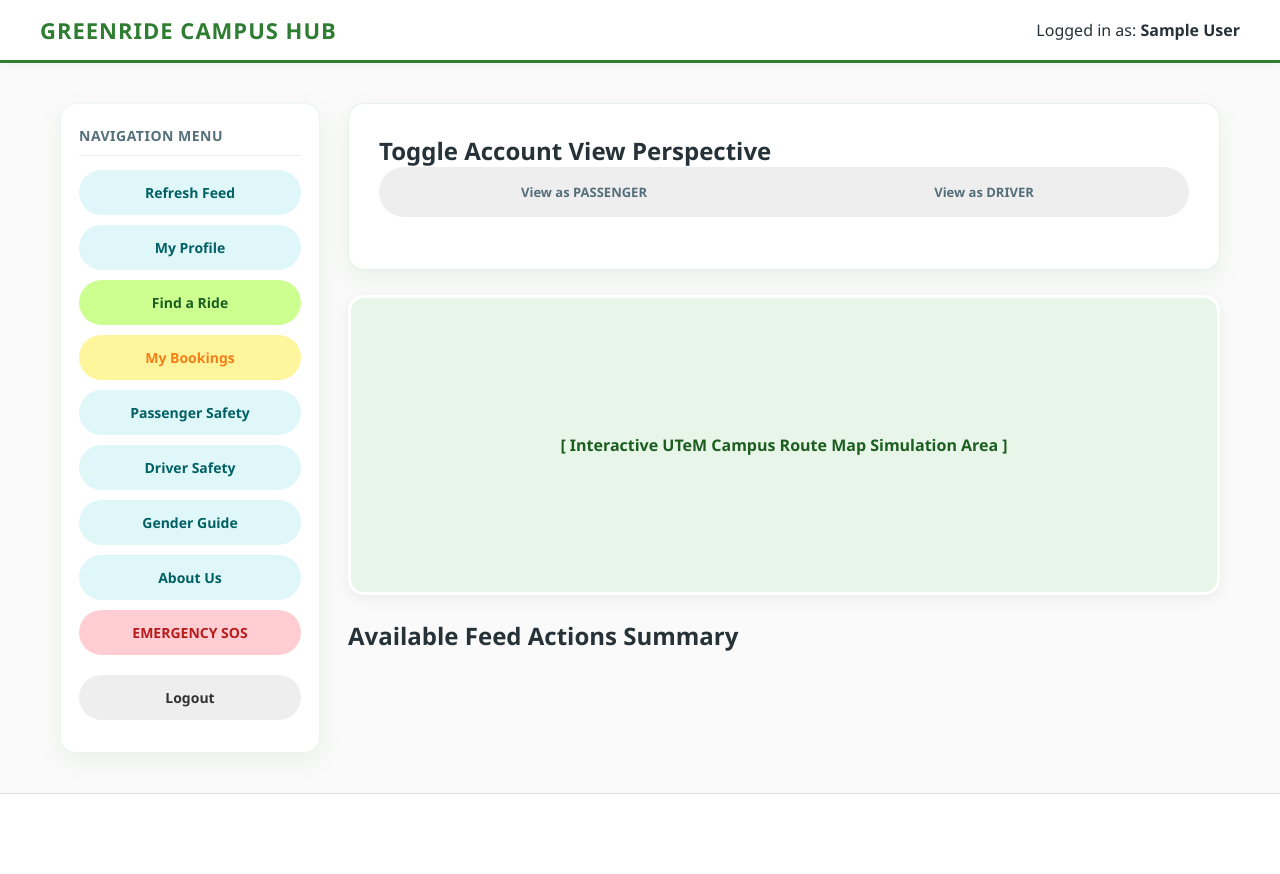
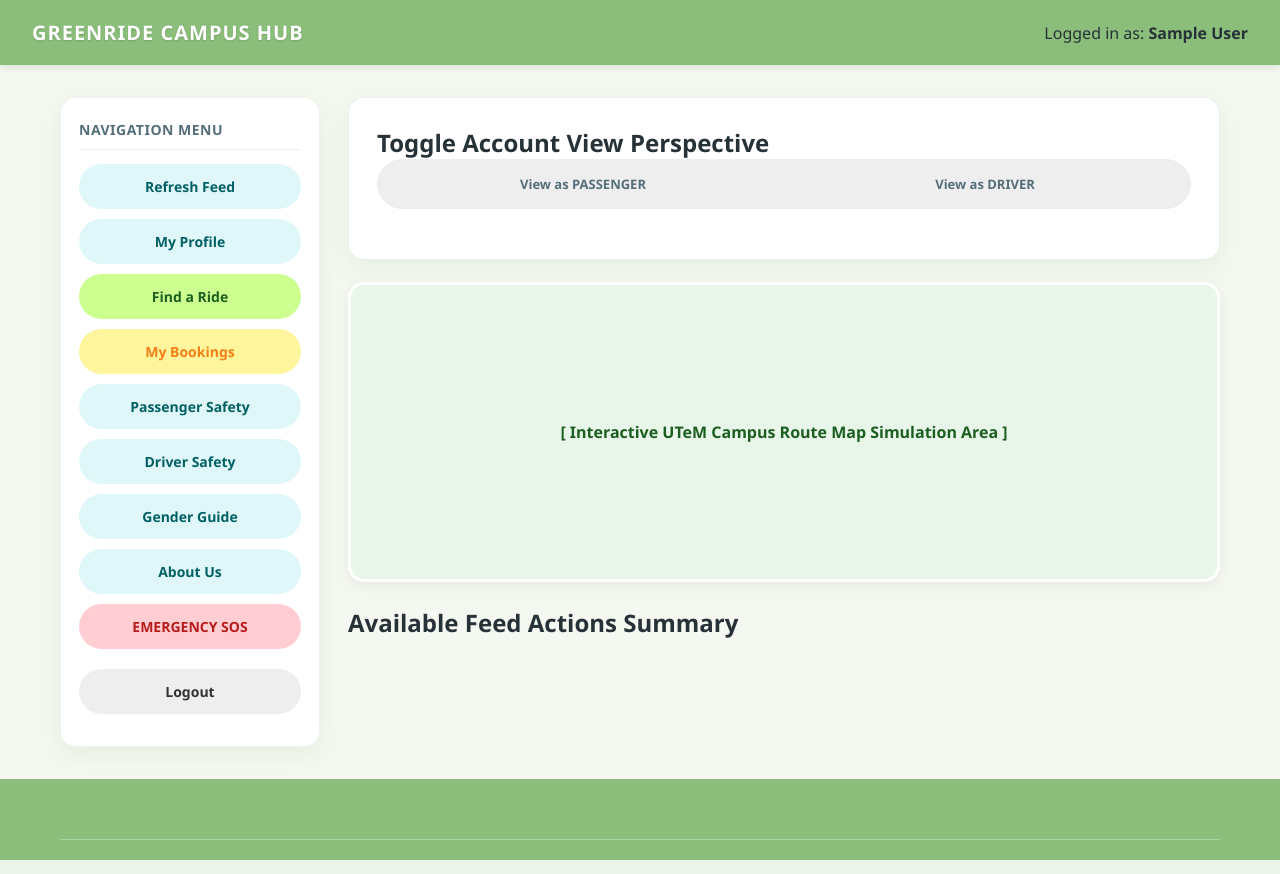
Before and after one commit to gitHamka/projectWorkshop, a PHP site: page /dashboard/dashboard.php in a window 1280 px wide. Run offline with PHP 8.4, Linux system fonts and the light colour scheme; the visitor is signed in with stand-in values (Sample User, id 1); data that the repository does not hold is empty.

Commit message:
update footer and css sikit

```diff
--- a/assets/css/style.css
+++ b/assets/css/style.css
@@ -1,16 +1,18 @@
-/* Global Reset & Core Styling */
 :root {
     --primary-green: #2E7D32;
     --light-green: #E8F5E9;
     --accent-green: #4CAF50;
+    --bright-green: #76c442;
     --dark-green: #1B5E20;
     --bg-cream: #F1F8E9;
+    --bg-page: #f5f8f0;
     --danger-red: #D32F2F;
     --danger-light: #FFEBEE;
     --text-dark: #263238;
     --text-muted: #546E7A;
     --border-radius: 16px;
     --card-shadow: 0 8px 24px rgba(46, 125, 50, 0.08);
+    --navbar-green: #8bbe7a;
 }
 
 * {
@@ -21,62 +23,87 @@
 }
 
 body {
-    background-color: #FAFAFA;
+    background-color: var(--bg-page);
     color: var(--text-dark);
     min-height: 100vh;
     display: flex;
     flex-direction: column;
 }
 
-/* Header & Typography */
 header {
-    background-color: #FFFFFF;
-    padding: 15px 40px;
+    background-color: var(--navbar-green);
+    padding: 12px 32px;
     display: flex;
     justify-content: space-between;
     align-items: center;
-    box-shadow: 0 2px 10px rgba(0,0,0,0.05);
-    border-bottom: 3px solid var(--primary-green);
+    min-height: 65px;
+    box-shadow: 0 2px 8px rgba(0,0,0,0.1);
 }
 
 header .logo-container {
     display: flex;
     align-items: center;
     gap: 10px;
-    font-size: 22px;
+    font-size: 20px;
     font-weight: 800;
-    color: var(--primary-green);
+    color: #FFFFFF;
     text-transform: uppercase;
     letter-spacing: 1px;
+    text-shadow: 0 1px 2px rgba(0,0,0,0.15);
+}
+
+header .logo-container img {
+    width: 48px;
+    height: 48px;
+    border-radius: 50%;
+    border: 2px solid #fff;
 }
 
 header nav a {
-    color: var(--text-dark);
+    color: #FFFFFF;
     text-decoration: none;
-    margin-left: 24px;
+    margin-left: 12px;
     font-weight: 600;
-    font-size: 15px;
-    transition: color 0.2s ease;
+    font-size: 14px;
+    transition: opacity 0.2s ease;
 }
 
 header nav a:hover {
-    color: var(--primary-green);
+    opacity: 0.8;
 }
 
-/* Global Buttons */
+header nav .btn {
+    margin-left: 10px;
+    padding: 8px 20px;
+    font-size: 14px;
+}
+
+header nav .btn-outline {
+    background: transparent;
+    color: #fff;
+    border: 2px solid #fff;
+    box-shadow: none;
+}
+
+header nav .btn-outline:hover {
+    background: rgba(255,255,255,0.15);
+    transform: none;
+}
+
 .btn {
-    padding: 12px 28px;
+    padding: 11px 26px;
     border: none;
     border-radius: 25px;
     cursor: pointer;
     font-weight: 700;
-    font-size: 15px;
+    font-size: 14px;
     text-decoration: none;
     display: inline-flex;
     align-items: center;
     justify-content: center;
+    gap: 8px;
     transition: all 0.2s ease;
-    box-shadow: 0 4px 12px rgba(0,0,0,0.1);
+    box-shadow: 0 3px 10px rgba(0,0,0,0.1);
 }
 
 .btn-primary {
@@ -105,9 +132,35 @@ header nav a:hover {
     box-shadow: none;
 }
 
-/* Structural Layouts */
+.btn-back {
+    background-color: var(--accent-green);
+    color: white;
+    padding: 8px 18px;
+    border-radius: 25px;
+    font-weight: 700;
+    font-size: 13px;
+    text-decoration: none;
+    display: inline-flex;
+    align-items: center;
+    gap: 6px;
+    margin-bottom: 20px;
+}
+
+.btn-sos-sidebar {
+    background-color: var(--danger-red);
+    color: white;
+    padding: 10px 18px;
+    border-radius: 25px;
+    font-weight: 800;
+    font-size: 14px;
+    text-decoration: none;
+    display: inline-block;
+    text-align: center;
+    letter-spacing: 0.5px;
+}
+
 .container {
-    padding: 40px 20px;
+    padding: 32px 20px;
     max-width: 1200px;
     margin: 0 auto;
     flex: 1;
@@ -116,20 +169,18 @@ header nav a:hover {
 
 .card {
     background: #FFFFFF;
-    padding: 30px;
+    padding: 28px;
     border-radius: var(--border-radius);
     border: 1px solid rgba(46, 125, 50, 0.1);
     box-shadow: var(--card-shadow);
-    margin-bottom: 25px;
+    margin-bottom: 22px;
 }
 
-/* Footer Section from All Pic.pdf */
 footer {
-    background-color: #FFFFFF;
-    color: var(--text-dark);
-    padding: 40px 60px;
+    background-color: var(--navbar-green);
+    color: #fff;
+    padding: 36px 60px 20px;
     margin-top: auto;
-    border-top: 1px solid #E0E0E0;
 }
 
 .footer-content {
@@ -138,24 +189,27 @@ footer {
     gap: 40px;
     max-width: 1200px;
     margin: 0 auto;
+    padding-bottom: 24px;
+    border-bottom: 1px solid rgba(255,255,255,0.3);
 }
 
 .footer-brand h3 {
-    color: var(--primary-green);
-    margin-bottom: 10px;
+    color: #fff;
+    margin-bottom: 6px;
     font-weight: 800;
+    font-size: 15px;
 }
 
 .footer-brand p {
-    color: var(--text-muted);
-    font-size: 14px;
+    color: rgba(255,255,255,0.85);
+    font-size: 13px;
     line-height: 1.5;
 }
 
 .footer-column h4 {
-    color: var(--primary-green);
-    margin-bottom: 15px;
-    font-size: 16px;
+    color: #fff;
+    margin-bottom: 12px;
+    font-size: 14px;
     font-weight: 700;
 }
 
@@ -164,26 +218,26 @@ footer {
 }
 
 .footer-column ul li {
-    margin-bottom: 10px;
+    margin-bottom: 8px;
 }
 
 .footer-column ul li a {
-    color: var(--text-muted);
+    color: rgba(255,255,255,0.85);
     text-decoration: none;
-    font-size: 14px;
+    font-size: 13px;
     transition: color 0.2s;
 }
 
 .footer-column ul li a:hover {
-    color: var(--primary-green);
+    color: #fff;
 }
 
 .footer-bottom {
     text-align: center;
-    margin-top: 40px;
-    padding-top: 20px;
-    border-top: 1px solid #EEEEEE;
+    padding-top: 16px;
     font-size: 13px;
-    color: var(--text-muted);
+    color: rgba(255,255,255,0.85);
     font-weight: 600;
+    max-width: 1200px;
+    margin: 0 auto;
 }
```
